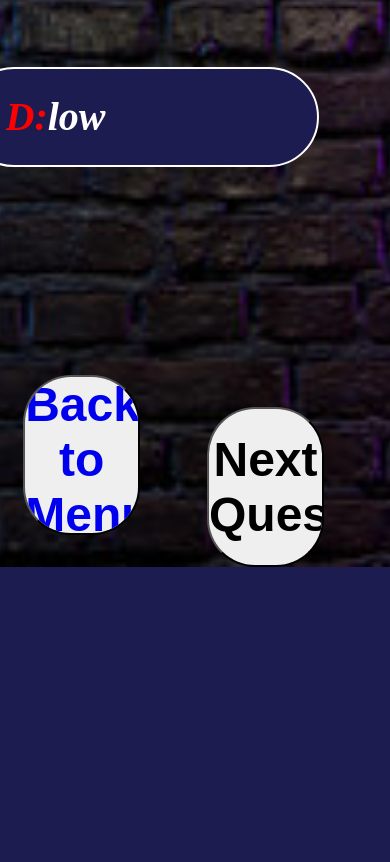
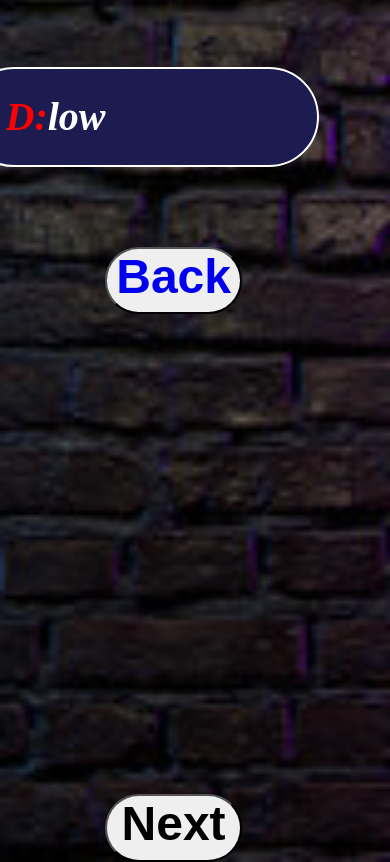
Before and after one commit to sandeepkundekar11/Quize_web, a plain HTML site: page mid_mode.html in a window 390 px wide. Shown: the part 1072-1934 px from the top of the page. Before the commit the page ends 1639 px from the top, so only its background shows below. Drawn offline with Linux system fonts and the light colour scheme.

Commit message:
Update mquize.css

```diff
--- a/mquize.css
+++ b/mquize.css
@@ -123,20 +123,20 @@
     }
     #timer
     {
-        font-size: 2rem;
+        font-size:2rem;
     }
      #start
     {
-        width:30vw;
-        height:10rem;
+        width:35vw;
+        height:8vh;
         margin-left: 10px;
         font-size:3rem;
     }
     #next
     {
-        width:30vw;
-        margin-top:10rem;
-        height:10rem;
+        width:35vw;
+        margin-top:30rem;
+        height:8vh;
         margin-left:10px;
         font-size:3rem;
     }
@@ -150,7 +150,7 @@
     text-align: center;
      width: 100vw;
     height: 100vh;
-    padding-top:30rem;
+    padding-top:10rem;
     font-size: 6.4rem;
    }
     #options
```
